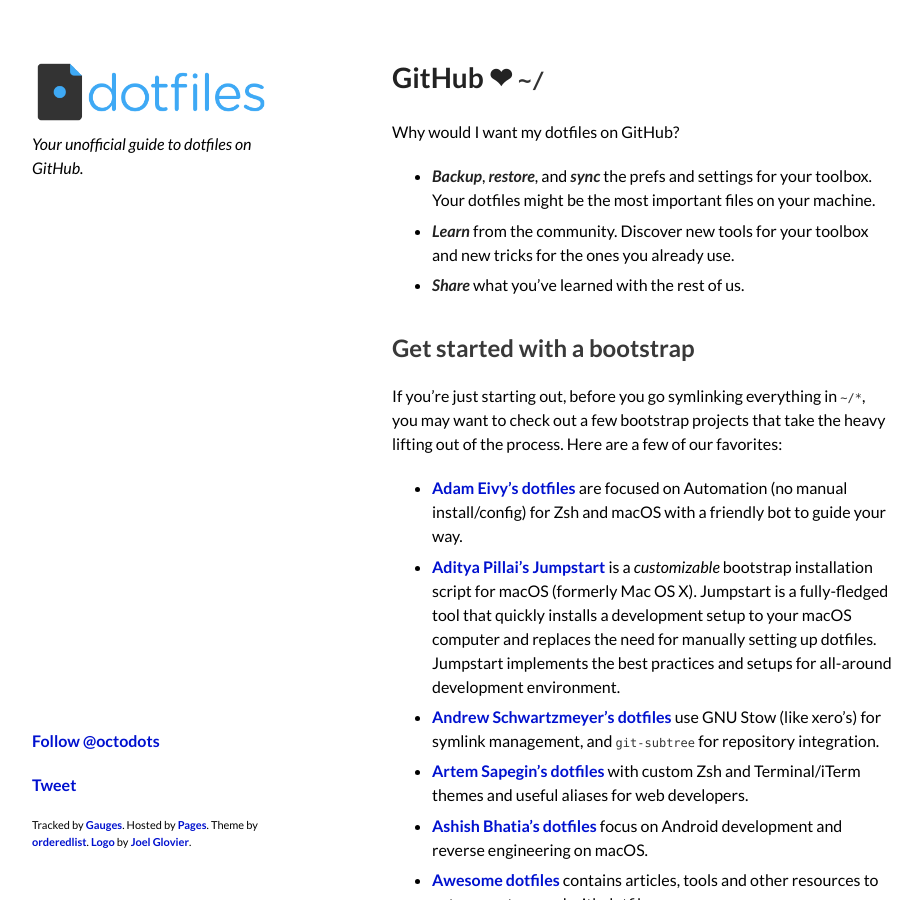
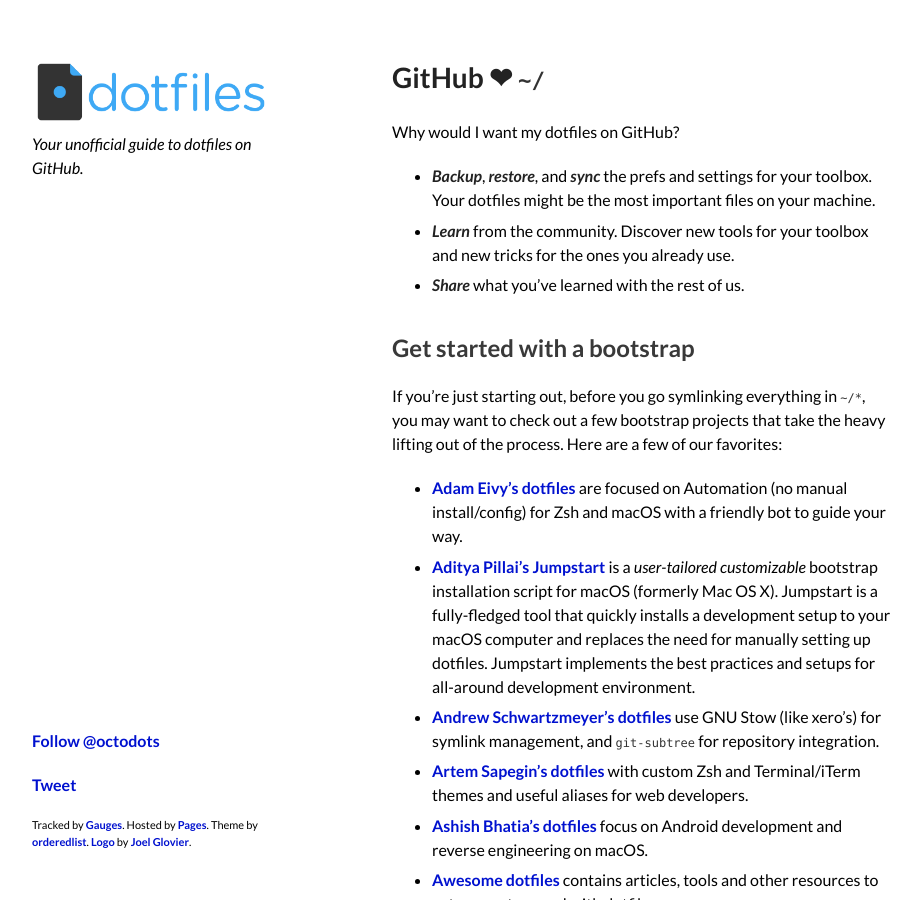
Before and after one commit to dotfiles/dotfiles.github.com, a Jekyll site: the page built from index.md, in a window 1280 px wide and 900 px high. Shown: the whole window, without its empty margins (178-1100 px from the left). Built offline with Jekyll 4.4.1, drawn with Linux system fonts in a browser that asks for light colours; Markdown is read by kramdown in place of the engine named in the settings; comment, search, counter and statistics services are not loaded.

Commit message:
Add user-tailored description
The user-tailored description shows that the script asks the user what they want before the script is executed.

```diff
--- a/index.md
+++ b/index.md
@@ -20,7 +20,7 @@
 out of the process. Here are a few of our favorites:
 
 * [Adam Eivy's dotfiles](https://github.com/atomantic/dotfiles) are focused on Automation (no manual install/config) for Zsh and macOS with a friendly bot to guide your way.
-* [Aditya Pillai's Jumpstart](https://github.com/adityarpillai/jumpstart) is a _customizable_ bootstrap installation script for macOS (formerly Mac OS X). Jumpstart is a fully-fledged tool that quickly installs a development setup to your macOS computer and replaces the need for manually setting up dotfiles. Jumpstart implements the best practices and setups for all-around development environment.
+* [Aditya Pillai's Jumpstart](https://github.com/adityarpillai/jumpstart) is a _user-tailored customizable_ bootstrap installation script for macOS (formerly Mac OS X). Jumpstart is a fully-fledged tool that quickly installs a development setup to your macOS computer and replaces the need for manually setting up dotfiles. Jumpstart implements the best practices and setups for all-around development environment.
 * [Andrew Schwartzmeyer's dotfiles](https://github.com/andschwa/dotfiles) use GNU Stow (like xero's) for symlink management, and `git-subtree` for repository integration.
 * [Artem Sapegin’s dotfiles](https://github.com/sapegin/dotfiles) with custom Zsh and Terminal/iTerm themes and useful aliases for web developers.
 * [Ashish Bhatia's dotfiles](https://github.com/ashishb/dotfiles) focus on Android development and reverse engineering on macOS.
```
